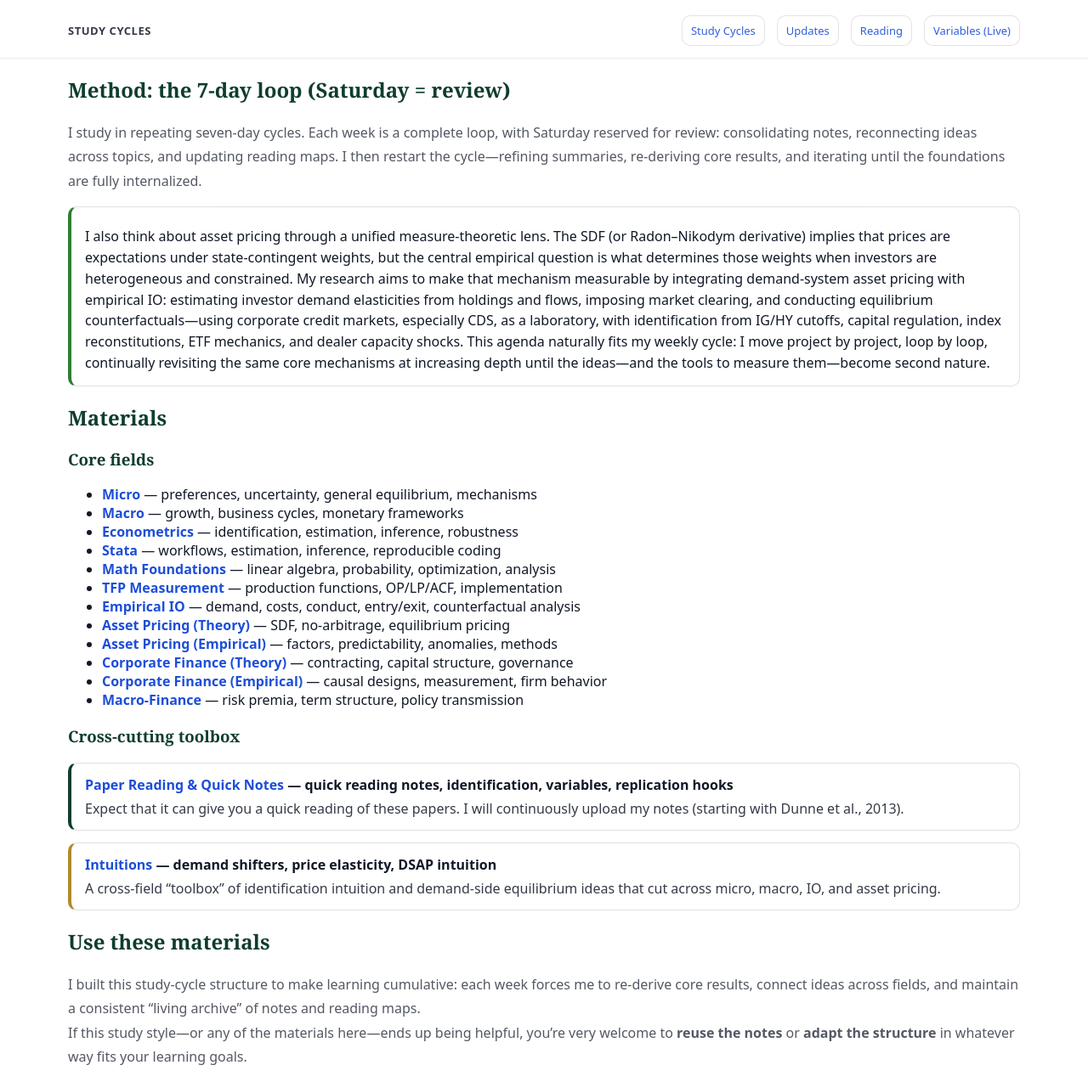
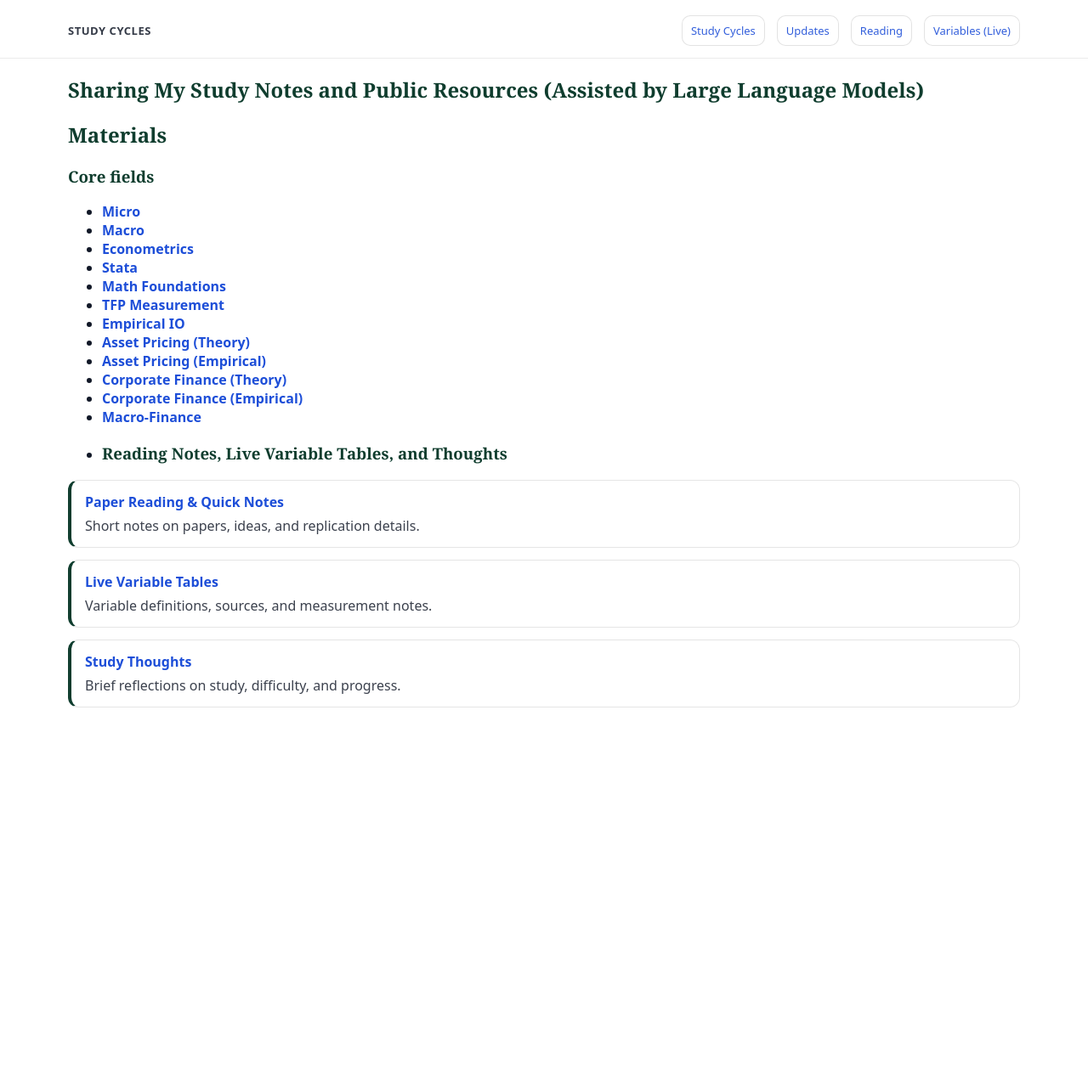
Before and after one commit to yaxinzn/study-archive, a Jekyll site: the page built from index.md, in a window 1280 px wide. Shown: the whole page at 85% size. Built offline with Jekyll 4.4.1, drawn with Linux system fonts in a browser that asks for light colours; after the commit the page ends 900 px from its top, so only the background shows below that.

Commit message:
Revise study notes and add new resources
Updated the structure and content of the study notes, including new sections and resources.

```diff
--- a/index.md
+++ b/index.md
@@ -6,61 +6,53 @@ hero_title: Study Cycles
 hero_subtitle: Weekly study loops across core fields
 hero_desc: Weekly loops across micro, macro, econometrics, empirical IO, asset pricing, corporate finance, and macro-finance.
 hide_name: true
-
 ---
 
-## Method: the 7-day loop (Saturday = review)
-I study in repeating seven-day cycles. Each week is a complete loop, with Saturday reserved for review: consolidating notes, reconnecting ideas across topics, and updating reading maps. I then restart the cycle—refining summaries, re-deriving core results, and iterating until the foundations are fully internalized.
+## Sharing My Study Notes and Public Resources (Assisted by Large Language Models)
 
-<div style="margin-top:14px; padding:14px 16px; border:1px solid rgba(0,0,0,.12); border-left:4px solid #2e7d32; border-radius:10px; background:#fff;">
+## Materials
 
-  <div style="margin-top:8px; line-height:1.55;">
-    I also think about asset pricing through a unified measure-theoretic lens. The SDF (or Radon–Nikodym derivative) implies that prices are expectations under state-contingent weights, but the central empirical question is what determines those weights when investors are heterogeneous and constrained. My research aims to make that mechanism measurable by integrating demand-system asset pricing with empirical IO: estimating investor demand elasticities from holdings and flows, imposing market clearing, and conducting equilibrium counterfactuals—using corporate credit markets, especially CDS, as a laboratory, with identification from IG/HY cutoffs, capital regulation, index reconstitutions, ETF mechanics, and dealer capacity shocks. This agenda naturally fits my weekly cycle: I move project by project, loop by loop, continually revisiting the same core mechanisms at increasing depth until the ideas—and the tools to measure them—become second nature.
+### Core fields
+- **[Micro](materials/micro/)**
+- **[Macro](materials/macro/)**
+- **[Econometrics](materials/econometrics/)**
+- **[Stata](materials/stata/)**
+- **[Math Foundations](materials/math-foundations/)**
+- **[TFP Measurement](materials/tfp-measurement/)**
+- **[Empirical IO](materials/eio/)**
+- **[Asset Pricing (Theory)](materials/ap-theory/)**
+- **[Asset Pricing (Empirical)](materials/ap-empirical/)**
+- **[Corporate Finance (Theory)](materials/cf-theory/)**
+- **[Corporate Finance (Empirical)](materials/cf-empirical/)**
+- **[Macro-Finance](materials/macro-finance/)**
+-
+### Reading Notes, Live Variable Tables, and Thoughts
+
+<div style="margin-top:14px; padding:14px 16px; border:1px solid rgba(0,0,0,.10); border-left:4px solid #0f3d2e; border-radius:12px; background:#fff;">
+  <div style="font-weight:700;">
+    <a href="{{ site.baseurl }}/reading/">Paper Reading &amp; Quick Notes</a>
+  </div>
+  <div style="margin-top:6px; opacity:.82;">
+    Short notes on papers, ideas, and replication details.
+  </div>
+</div>
+
+<div style="margin-top:14px; padding:14px 16px; border:1px solid rgba(0,0,0,.10); border-left:4px solid #0f3d2e; border-radius:12px; background:#fff;">
+  <div style="font-weight:700;">
+    <a href="{{ site.baseurl }}/variables-live/">Live Variable Tables</a>
+  </div>
+  <div style="margin-top:6px; opacity:.82;">
+    Variable definitions, sources, and measurement notes.
+  </div>
+</div>
+
+<div style="margin-top:14px; padding:14px 16px; border:1px solid rgba(0,0,0,.10); border-left:4px solid #0f3d2e; border-radius:12px; background:#fff;">
+  <div style="font-weight:700;">
+    <a href="{{ site.baseurl }}/study-thoughts/">Study Thoughts</a>
+  </div>
+  <div style="margin-top:6px; opacity:.82;">
+    Brief reflections on study, difficulty, and progress.
   </div>
 </div>
 
 <div class="sc-sep"></div>
-
-## Materials
-
-### Core fields
-- **[Micro](materials/micro/)** — preferences, uncertainty, general equilibrium, mechanisms
-- **[Macro](materials/macro/)** — growth, business cycles, monetary frameworks
-- **[Econometrics](materials/econometrics/)** — identification, estimation, inference, robustness
-- **[Stata](materials/stata/)** — workflows, estimation, inference, reproducible coding
-- **[Math Foundations](materials/math-foundations/)** — linear algebra, probability, optimization, analysis
-- **[TFP Measurement](materials/tfp-measurement/)** — production functions, OP/LP/ACF, implementation
-- **[Empirical IO](materials/eio/)** — demand, costs, conduct, entry/exit, counterfactual analysis
-- **[Asset Pricing (Theory)](materials/ap-theory/)** — SDF, no-arbitrage, equilibrium pricing
-- **[Asset Pricing (Empirical)](materials/ap-empirical/)** — factors, predictability, anomalies, methods
-- **[Corporate Finance (Theory)](materials/cf-theory/)** — contracting, capital structure, governance
-- **[Corporate Finance (Empirical)](materials/cf-empirical/)** — causal designs, measurement, firm behavior
-- **[Macro-Finance](materials/macro-finance/)** — risk premia, term structure, policy transmission
-
-### Cross-cutting toolbox
-
-
-
-<div style="margin-top:14px; padding:14px 16px; border:1px solid rgba(0,0,0,.12); border-left:4px solid #0f3d2e; border-radius:10px; background:#fff;">
-  <div style="font-weight:750;">
-    <a href="{{ site.baseurl }}/reading/">Paper Reading &amp; Quick Notes</a> — quick reading notes, identification, variables, replication hooks
-  </div>
-  <div style="margin-top:6px; opacity:.85;">
-    Expect that it can give you a quick reading of these papers. I will continuously upload my notes (starting with Dunne et al., 2013).
-  </div>
-</div>
-
-<div style="margin-top:14px; padding:14px 16px; border:1px solid rgba(0,0,0,.12); border-left:4px solid #b08a2e; border-radius:10px; background:#fff;">
-  <div style="font-weight:750;">
-    <a href="materials/intuitions/">Intuitions</a> — demand shifters, price elasticity, DSAP intuition
-  </div>
-  <div style="margin-top:6px; opacity:.85;">
-    A cross-field “toolbox” of identification intuition and demand-side equilibrium ideas that cut across micro, macro, IO, and asset pricing.
-  </div>
-</div>
-
-<div class="sc-sep"></div>
-
-## Use these materials
-I built this study-cycle structure to make learning cumulative: each week forces me to re-derive core results, connect ideas across fields, and maintain a consistent “living archive” of notes and reading maps.
-If this study style—or any of the materials here—ends up being helpful, you’re very welcome to **reuse the notes** or **adapt the structure** in whatever way fits your learning goals.
```
